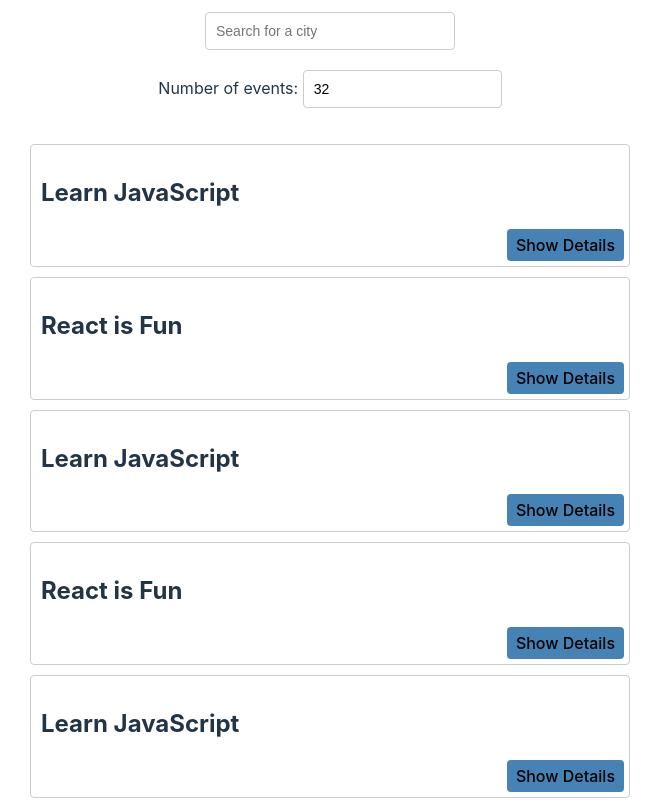
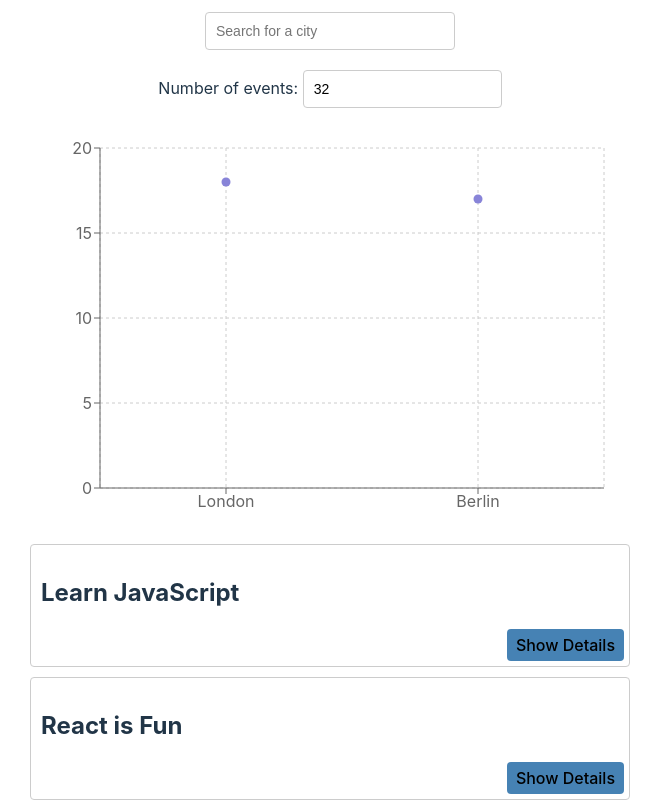
Before and after one commit to Lo3z/meet, a React (Vite) app: page / in a window 1280 px wide. Shown: the top 802 px of the page, without its empty margins (0-663 px from the left). Built offline with nearby package versions, Linux system fonts and the light colour scheme; what atatus-spa would draw is missing.

Commit message:
Added CityEventsChart component

```diff
--- a/package.json
+++ b/package.json
@@ -15,7 +15,7 @@
     "googleapis": "^150.0.1",
     "react": "^18.3.1",
     "react-dom": "^18.3.1",
-    "recharts": "^3.1.0",
+    "recharts": "^3.2.1",
     "vite-plugin-pwa": "^1.1.0",
     "workbox-core": "^7.3.0",
     "workbox-expiration": "^7.3.0",
--- a/src/App.jsx
+++ b/src/App.jsx
@@ -3,6 +3,7 @@
 import EventList from './components/EventList';
 import CitySearch from './components/CitySearch';
 import NumberOfEvents from './components/NumberOfEvents';
+import CityEventsChart from './components/CityEventsChart';
 import { InfoAlert, ErrorAlert, WarningAlert } from './components/Alert';
 import { getEvents, extractLocations } from './api';
 
@@ -55,6 +56,7 @@
         </div>
         <CitySearch allLocations={locations} onCitySelected={setSelectedCity} setInfoAlert={setInfoAlert}/>
         <NumberOfEvents numEvents={numEvents} onNumEventsChanged={setNumEvents} setErrorAlert={setErrorAlert}/>
+        <CityEventsChart allLocations={locations} events={events}/>
         <EventList events={eventsToDisplay}/>
       </div>
   );
--- /dev/null
+++ b/src/components/CityEventsChart.jsx
@@ -0,0 +1,60 @@
+import {useState, useEffect} from 'react';
+import {
+  ScatterChart,
+  Scatter,
+  XAxis, YAxis,
+  CartesianGrid,
+  Tooltip,
+  ResponsiveContainer
+} from 'recharts';
+import PropTypes from 'prop-types';
+
+const CityEventsChart = ({allLocations, events}) => {
+  const [data, setData] = useState([]);
+
+  useEffect(() => {
+    setData(getData());
+  // eslint-disable-next-line react-hooks/exhaustive-deps
+  }, [`${events}`]);
+
+  const getData = () => {
+    const data = allLocations.map((location) => {
+      const count = events.filter((event) => event.location === location).length
+      const city = location.split(', ')[0]
+      return { city, count };
+    })
+    return data;
+  };
+
+  return (
+    <ResponsiveContainer width="99%" height ={400}>
+      <ScatterChart
+        width={730}
+        height={250}
+        margin={{
+          top: 20,
+          right: 20,
+          bottom: 10,
+          left: 10
+        }}
+      >
+        <CartesianGrid strokeDasharray="3 3" />
+        <XAxis dataKey="city" type="category" name="City"/>
+        <YAxis dataKey="count" type="number" name="number of events"/>
+        <Tooltip cursor={{ strokeDasharray: '3 3' }} />
+        <Scatter name="A school" data={data} fill="#8884d8" />
+      </ScatterChart>
+    </ResponsiveContainer>
+  );
+}
+
+CityEventsChart.propTypes = {
+  allLocations: PropTypes.arrayOf(PropTypes.string).isRequired,
+    events: PropTypes.arrayOf(
+      PropTypes.shape({
+        location: PropTypes.string.isRequired,
+      })
+    ).isRequired,
+};
+
+export default CityEventsChart;
```
Also changed, not shown: 1 other file (tests, documents, lock files or other folders).
